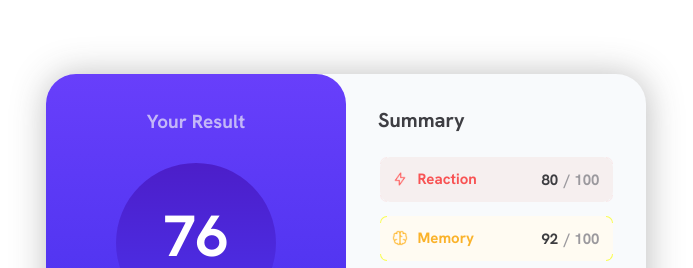
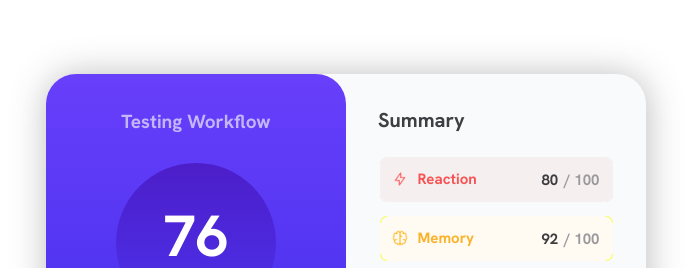
Before and after one commit to JordanReady/results-summary-component, a React (Vite) app: page / in a window 1280 px wide. Shown: the part 116-384 px from the top of the page, without its empty margins (294-987 px from the left). Built offline with nearby package versions, Linux system fonts and the light colour scheme.

Commit message:
test: workflow

```diff
--- a/src/components/results.tsx
+++ b/src/components/results.tsx
@@ -112,7 +112,7 @@ function Results() {
   return (
     <div className="results-summary-container">
       <div className="result-container">
-        <h1 className="result-title">Your Result</h1>
+        <h1 className="result-title">Testing Workflow</h1>
         <div className="circle-score-container">
           <span className="circle-score">{circleScore}</span>
           <p className="circle-score-text">of 100</p>
```
